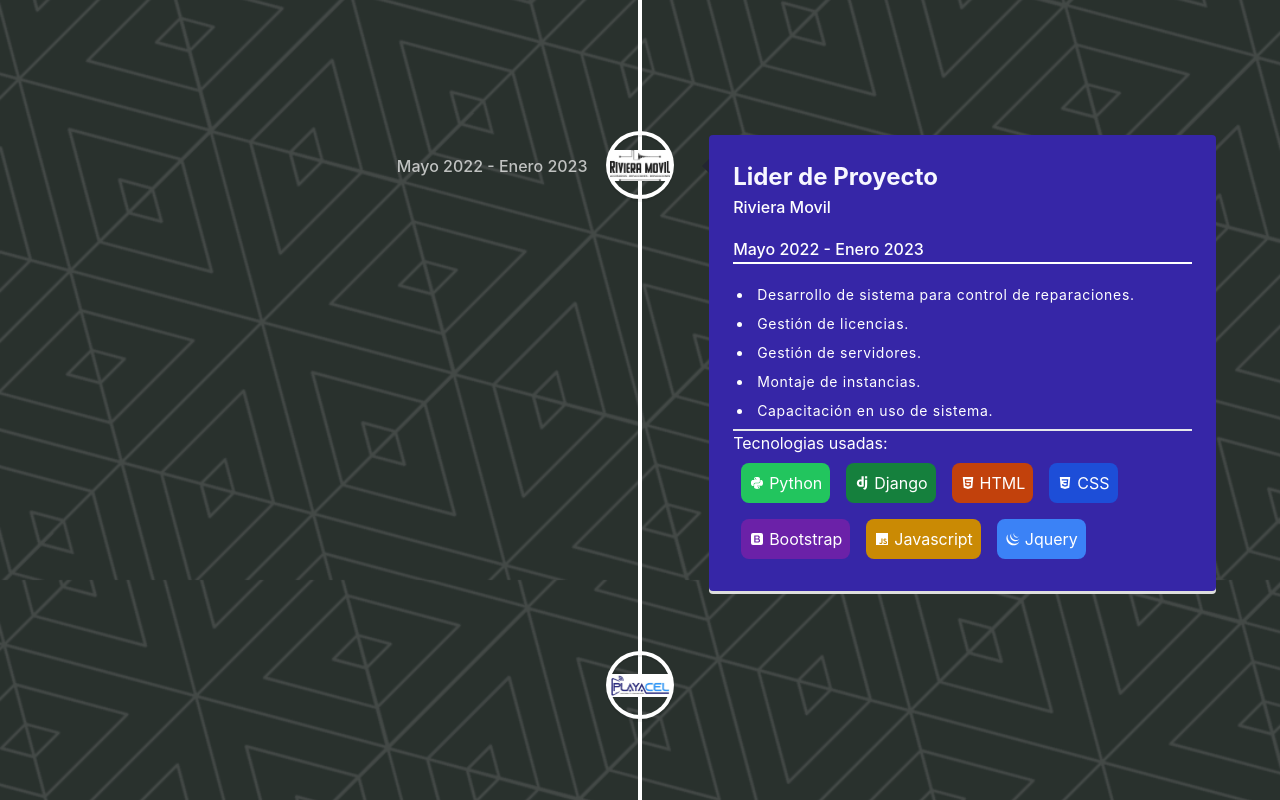
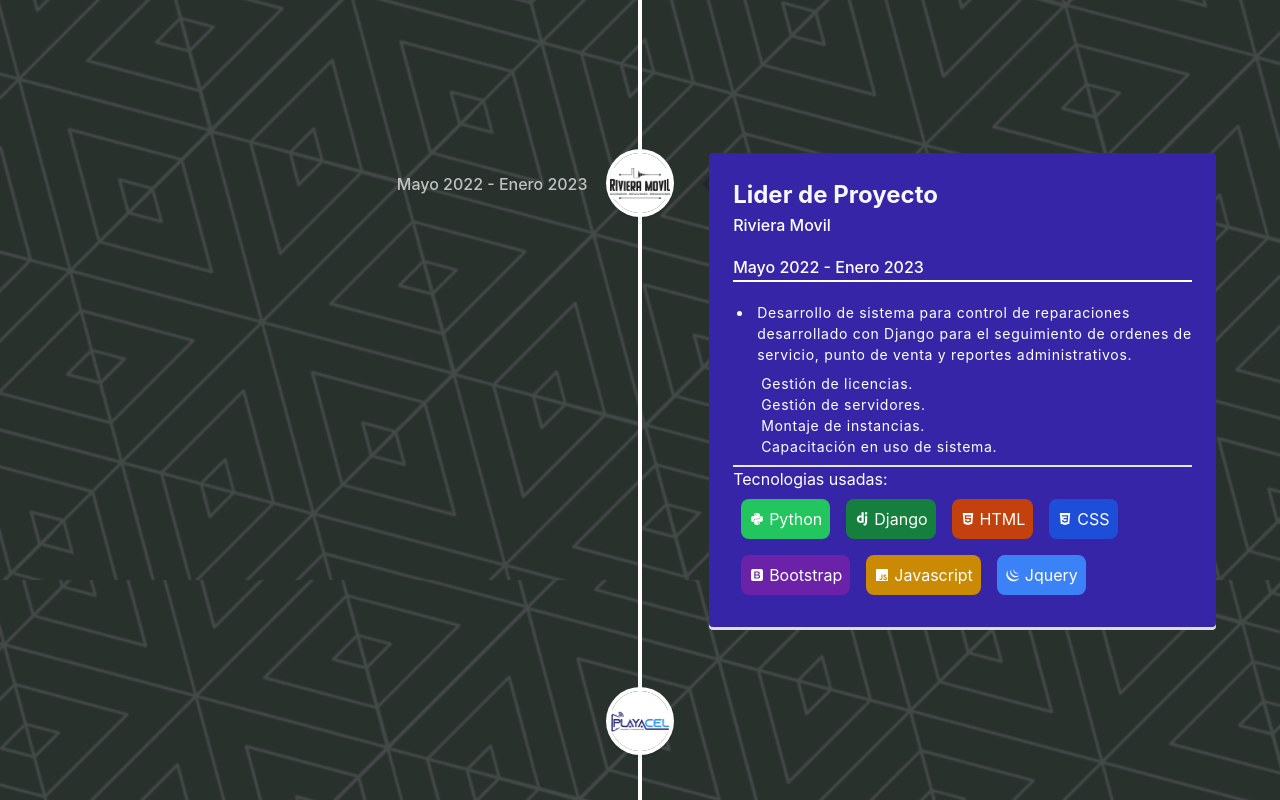
Before and after one commit to Famvazpom/famvazpom.github.io, a React (Vite) app: page / in a window 1280 px wide. Shown: the part 2080-2880 px from the top of the page. Built offline with nearby package versions, Linux system fonts and the light colour scheme.

Commit message:
Actualizar datos menores

```diff
--- a/src/components/sections/Descripcion.jsx
+++ b/src/components/sections/Descripcion.jsx
@@ -17,7 +17,7 @@
       </div>
       <div className='flex flex-col md:flex-row'>
         <div className='sm:w-1/2 p-5 leading-loose text-justify'>
-          <p className='mb-2'>Me llamo Noe Vazquez, soy <span className='font-bold'> Desarrolador Backend. </span></p>
+          <p className='mb-2'>Me llamo Noe Vazquez, soy <span className='font-bold'> Ingeniero en Datos y Desarrolador Backend. </span></p>
           <p className='mb-2'>
             Tengo experiencia en el desarrollo de aplicaciones web,
             he trabajado principalmente con el framework Django, con librerias como Django Rest Framework, HTML, CSS y un JavaScript.
@@ -39,7 +39,7 @@
               </HashLink>
             </div>
             <div className='bg-complementary text-2xl w-fit p-2 mt-2 mx-2 rounded-md shadow-md hover:shadow-2xl cursor-pointer '>
-              <Link to="/Noe Vazquez - CV.pdf" target="_blank" download className='hover:text-neutral m-2' >
+              <Link to="/Noe Vazquez.pdf" target="_blank" download className='hover:text-neutral m-2' >
                 Descarga mi CV
               </Link>
             </div>
--- a/src/components/sections/Experiencia.jsx
+++ b/src/components/sections/Experiencia.jsx
@@ -5,7 +5,6 @@
     VerticalTimelineElement,
 } from "react-vertical-timeline-component";
 import 'react-vertical-timeline-component/style.min.css';
-import { motion } from "framer-motion";
 
 
 
@@ -49,7 +48,7 @@
             date={company.date}
             iconStyle={{ background: company.iconBg }}
             icon={
-                <div className='flex justify-center items-center w-full h-full'>
+                <div className='flex justify-center items-center w-full h-full rounded-full bg-white'>
                     <img
                         src={company.image}
                         alt={company.company_name}
@@ -73,12 +72,10 @@
             <div className='pb-2 border-b-2'>
                 <ul className='mt-5 list-disc ml-5 space-y-2'>
                     {company.points.map((point, index) => (
-                        <li
-                            key={`experience-point-${index}`}
-                            className='text-white-100 text-[14px] pl-1 tracking-wider'
-                        >
-                            {point}
-                        </li>
+                         <CompanyPoint
+                         key={`point-${index}-company-${company.company_name}`}
+                         point={point}
+                     />
                     ))}
                 </ul>
             </div>
@@ -100,6 +97,26 @@
 
 }
 
+function CompanyPoint({ point }) {
+    if(Array.isArray(point))
+    {
+        return (
+            <ul className='text-white-100 text-[14px] pl-1 tracking-wider'>
+                {point.map((subpoint, index) => (
+                    <li className='text-white-100 text-[14px] pl-1 tracking-wider'>
+                        {subpoint}
+                    </li>
+                ))}
+            </ul>
+        );
+    }
+    return (
+        <li className='text-white-100 text-[14px] pl-1 tracking-wider'>
+            {point}
+        </li>
+    );
+}
+
 function CompanyTech({ tech }) {
     return (
         <div
--- a/src/constants/index.js
+++ b/src/constants/index.js
@@ -77,13 +77,17 @@
             },
         ],
         points: [
-            "Desarrollo de sistema para control de gimnasios.",
+            "Desarrollo de sistema para control de gimnasios con Django para el control de membresias, seguimiento de reportes de maquinaria y reportes administrativos.",
+            [
                 "Mantenimiento de sistema.",
                 "Montaje de instancias.",
                 "Desarrollo de aplicaciones de Punto de Venta.",
+            ],
             "Soporte Técnico en:",
+            [
                 "Equipo de Computo",
                 "Equipo de Gimnasio",
+            ],
             "Reparación y Mantenimiento de equipo electrónico."
         ],
     },
@@ -130,11 +134,13 @@
             },
         ],
         points: [
-            "Desarrollo de sistema para control de reparaciones.",
+            "Desarrollo de sistema para control de reparaciones desarrollado con Django para el seguimiento de ordenes de servicio, punto de venta y reportes administrativos.",
+            [
                 "Gestión de licencias.",
                 "Gestión de servidores.",
                 "Montaje de instancias.",
                 "Capacitación en uso de sistema.",
+            ],
         ],
     },
     {
@@ -180,12 +186,17 @@
             },
         ],
         points: [
-            "Diseño y desarrollo de sistema para control de tiendas de reparación de telefonía.",
+            "Diseño y desarrollo de sistema para control de tiendas de reparación de telefonía usando Django y Django Rest Framework para el seguimiento de ordenes de servicio y reportes administrativos.",
+            [
                 "Capacitacion de sistema.",
                 "Soporte técnico.",
+                "Mantenimiento de sistema.",
+            ],
             "Mantenimiento de equipo de computo:",
+            [
                 "Creación de imagenes de S.O.",
                 "Mantenimiento y restauración de Equipos."
+            ],
         ],
     },
     {
@@ -488,4 +499,4 @@
     },
 ]
 
-export { work_xp, socials,techs,certifications,projects };
+export { work_xp, socials, techs, certifications, projects };
```
Lines whose indentation alone changed are shown as unchanged.
